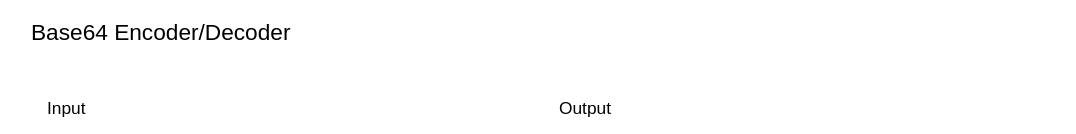
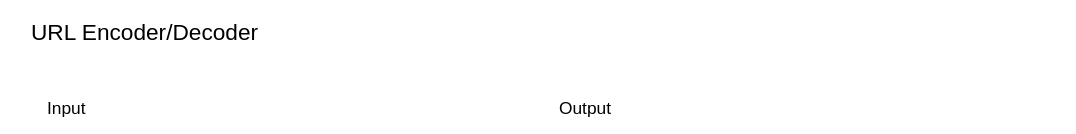
Before and after one commit to eliandoran/toolkit, a SvelteKit app: page / in a window 1280 px wide. Shown: the top 134 px of the page, without its empty margins (97-1173 px from the left). Built offline with nearby package versions, Linux system fonts and the light colour scheme.

Commit message:
Implement URL encoder/decoder

```diff
--- /dev/null
+++ b/src/lib/tools/urlencode.ts
@@ -0,0 +1,19 @@
+import SymmetricInputOutputTool from "$lib/model/symmetricInputOutputTool";
+
+export default class UrlEncodeDecode extends SymmetricInputOutputTool {
+
+    constructor() {
+        super({
+            name: "URL Encoder/Decoder"
+        });
+    }
+
+    to(input: string) {
+        return encodeURI(input);
+    }
+
+    from(input: string) {
+        return decodeURI(input);
+    }
+
+}
--- a/src/routes/+page.svelte
+++ b/src/routes/+page.svelte
@@ -32,9 +32,9 @@
 </style>
 
 <script>
-	import Base64Tool from "$lib/tools/base64";
+	import UrlEncodeDecode from "$lib/tools/urlencode";
 
-    const tool = new Base64Tool();
+    const tool = new UrlEncodeDecode();
     let errorLog = "";
     let inputText = "";
     let outputText = "";
```
